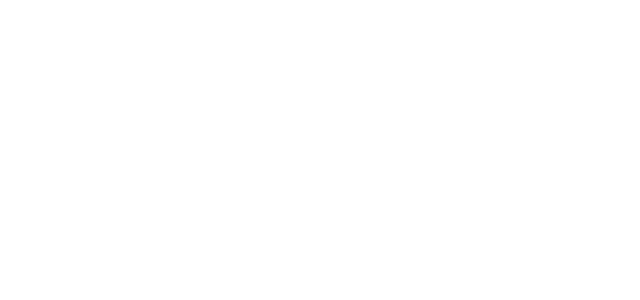
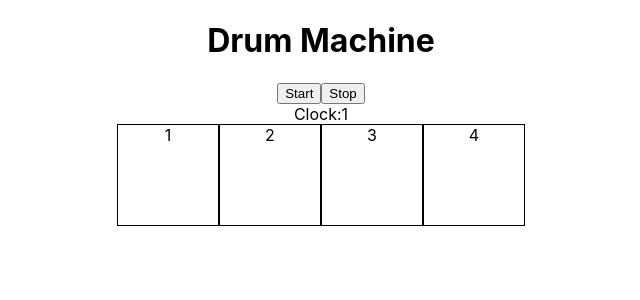
Before and after one commit to austincesear123/project-04-drum-machine-client, a React (Create React App) app: page / in a window 1280 px wide. Shown: the top 300 px of the page, without its empty margins (319-959 px from the left). Built offline with nearby package versions, Linux system fonts and the light colour scheme.

Commit message:
working clock with start/stop button features

```diff
--- a/package.json
+++ b/package.json
@@ -9,6 +9,8 @@
     "react": "^17.0.2",
     "react-dom": "^17.0.2",
     "react-scripts": "5.0.0",
+    "startaudiocontext": "^1.2.1",
+    "tone": "^14.7.77",
     "web-vitals": "^2.1.4"
   },
   "scripts": {
--- a/src/App.css
+++ b/src/App.css
@@ -2,37 +2,18 @@
   text-align: center;
 }
 
-.App-logo {
-  height: 40vmin;
-  pointer-events: none;
+.track {
+  display: flex;
+  justify-content: center;
+  align-items: center;
 }
 
-@media (prefers-reduced-motion: no-preference) {
-  .App-logo {
-    animation: App-logo-spin infinite 20s linear;
-  }
+.note {
+  border: 1px solid black;
+  height: 100px;
+  width: 100px;
 }
 
-.App-header {
-  background-color: #282c34;
-  min-height: 100vh;
-  display: flex;
-  flex-direction: column;
-  align-items: center;
-  justify-content: center;
-  font-size: calc(10px + 2vmin);
-  color: white;
+.red {
+  background-color: red;
 }
-
-.App-link {
-  color: #61dafb;
-}
-
-@keyframes App-logo-spin {
-  from {
-    transform: rotate(0deg);
-  }
-  to {
-    transform: rotate(360deg);
-  }
-}
--- a/src/App.js
+++ b/src/App.js
@@ -1,7 +1,60 @@
 import "./App.css";
+import * as Tone from "tone";
+import { useEffect, useState } from "react";
+
+const bassSynth = new Tone.MembraneSynth().toDestination();
+const loopBeat = new Tone.Loop;
 
 function App() {
-  return <div className="App"></div>;
+
+
+  const [clock, setClock] = useState("");
+
+  Tone.Transport.bpm.value = 140;
+
+
+  // let clock = '';
+  // let event_id = Tone.Transport.scheduleRepeat((time) => {
+  //   console.log(time)
+  //   let currentBeat = Tone.Transport.position.split(":");
+  //   setClock(parseInt(currentBeat[1]));
+  // }, "4n");
+
+  function runClock() {
+    loopBeat.set({
+      callback: song,
+      interval: "4n"
+    })
+    loopBeat.start();
+    Tone.Transport.start();
+  }
+
+  function stopClock() {
+    loopBeat.dispose();
+    Tone.Transport.stop();
+  }
+
+  function song(time) {
+    console.log(time)
+    let currentBeat = Tone.Transport.position.split(":");
+    setClock(parseInt(currentBeat[1]));
+    bassSynth.triggerAttackRelease("C1", "8n", time);
+  }
+
+  return (
+    <div className="App">
+      <h1>Drum Machine</h1>
+      <button onClick={runClock}>Start</button>
+      <button onClick={stopClock}>Stop</button>
+      <div>Clock:{clock + 1}</div>
+      <div className="track">
+        <div className={clock === 0 ? "note red" : "note"}>1</div>
+        <div className={clock === 1 ? "note red" : "note"}>2</div>
+        <div className={clock === 2 ? "note red" : "note"}>3</div>
+        <div className={clock === 3 ? "note red" : "note"}>4</div>
+      </div>
+    </div>
+  );
 }
 
 export default App;
--- a/src/index.js
+++ b/src/index.js
@@ -2,6 +2,14 @@
 import ReactDOM from 'react-dom';
 import './index.css';
 import App from './App';
+import * as Tone from "tone";
+
+document.documentElement.addEventListener("mousedown", () => {
+  if (Tone.context.state !== "running") {
+    console.log("running");
+    Tone.context.resume();
+  }
+});
 
 ReactDOM.render(
   <React.StrictMode>
```
Also changed, not shown: 1 other file (tests, documents, lock files or other folders).
